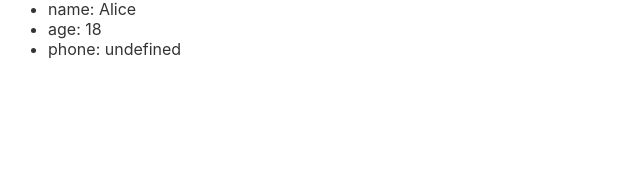
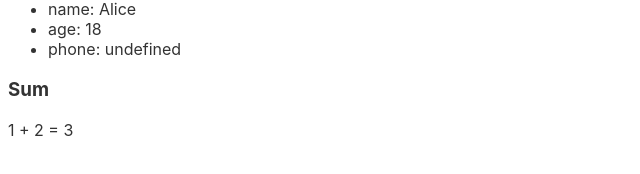
Before and after one commit to PaulMaly/svelte-ts-preprocess, a Svelte app in the folder packages/app/: page / in a window 1280 px wide. Shown: the part 200-374 px from the top of the page, without its empty margins (0-640 px from the left). Built offline with nearby package versions, Linux system fonts and the light colour scheme.

Commit message:
feat(app): Add import *.ts files

```diff
--- a/packages/app/src/Form.svelte
+++ b/packages/app/src/Form.svelte
@@ -6,22 +6,19 @@
     <li>age: {p.age}</li>
     <li>phone: {p.phone}</li>
   </ul>
+
+  <h3>Sum</h3>
+  <p>1 + 2 = {sum}</p>
 </div>
 
 <script lang="ts">
- /* const x: number = "xxx";
-  */
-	interface Person {
-		name: string;
-		age: number;
-		phone?: string;
-	}
+  import { Person } from "./types";
+  import { add } from "./funcs";
 
   const p: Person = {
     name: "Alice",
     age: 18
   };
- /* const b: Person = {
-		age: "bad"
-	  }; */
+
+  const sum = add(1, 2);
 </script>
--- /dev/null
+++ b/packages/app/src/funcs.ts
@@ -0,0 +1 @@
+export const add = (a: number, b: number) => a + b;
--- /dev/null
+++ b/packages/app/src/types.ts
@@ -0,0 +1,5 @@
+export interface Person {
+  name: string;
+  age: number;
+  phone?: string;
+}
```
Lines whose indentation alone changed are shown as unchanged.
